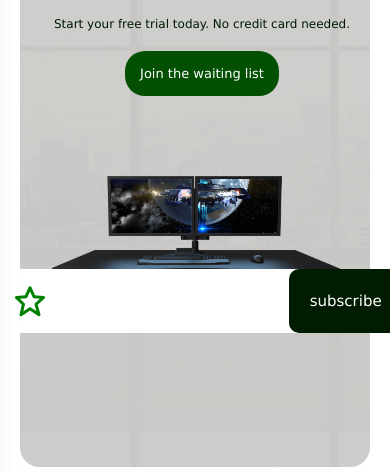
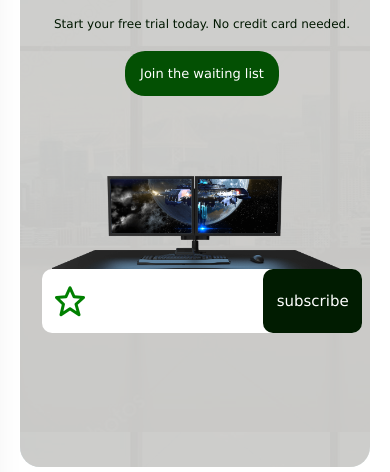
Before and after one commit to Emmanuel-Sasere/Header-Page, a plain HTML site: page index.html in a window 390 px wide. Shown: the part 372-844 px from the top of the page. Drawn offline with nearby package versions, Linux system fonts and the light colour scheme.

Commit message:
improved

```diff
--- a/queries.css
+++ b/queries.css
@@ -81,4 +81,8 @@ label {
     .bg-content img{
         width: 300px;
     }
+
+    label {
+        width: 20rem;
+    }
 }
```
